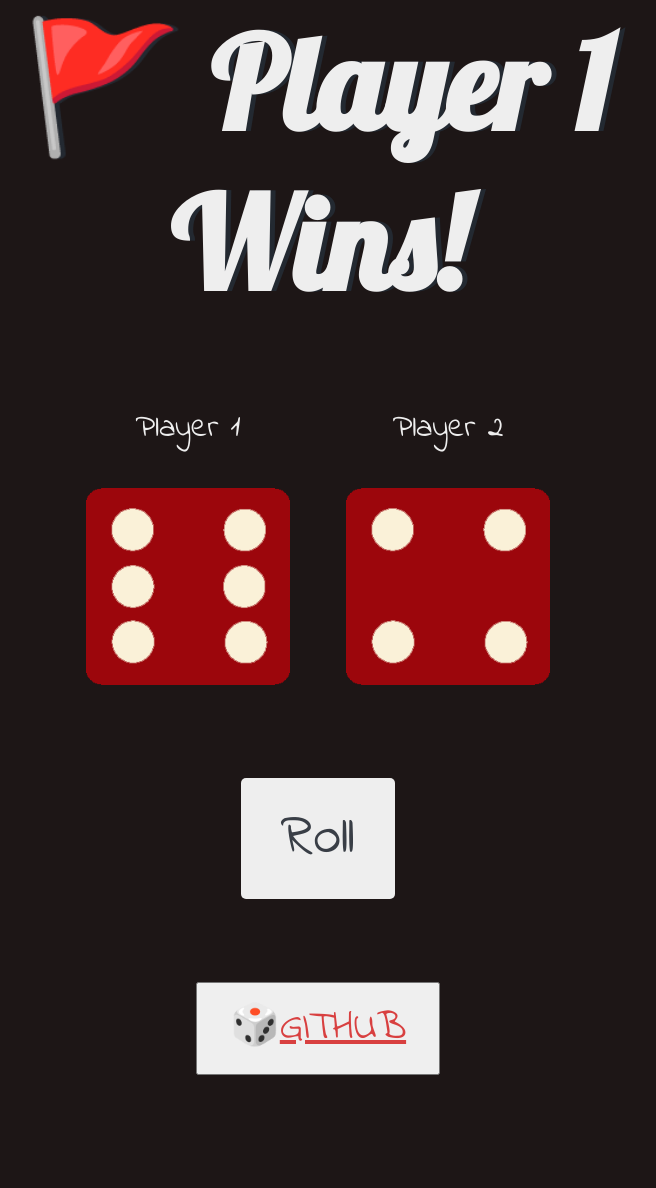
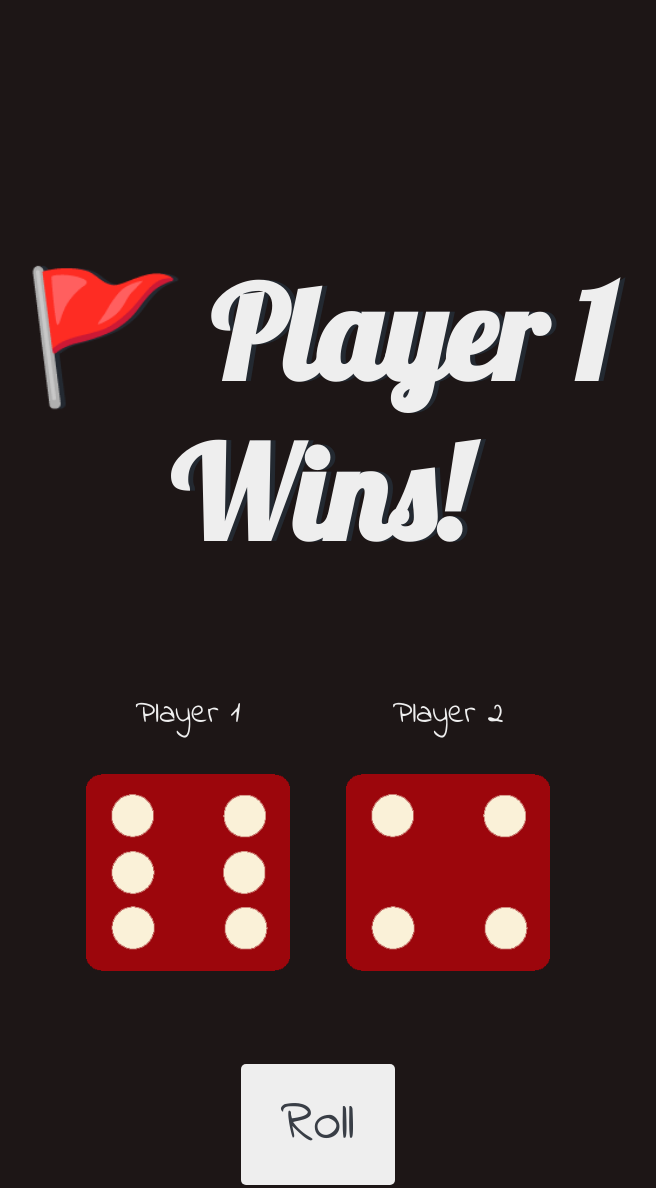
Before and after one commit to Yash122005/rollDice, a plain HTML site: page index.html in a window 1280 px wide. Shown: the part 80-1268 px from the top of the page, without its empty margins (322-978 px from the left). Before the commit the page ends 1163 px from the top, so only its background shows below. Drawn offline with Linux system fonts and the light colour scheme.

Commit message:
Update styles.css

```diff
--- a/styles.css
+++ b/styles.css
@@ -16,7 +16,7 @@ body {
 }
 
 h1 {
-  margin: 50px 30px;
+  margin-top: 300px;
   font-family: 'Lobster', cursive;
   text-shadow: 5px 0 #232931;
   font-size: 8rem;
@@ -76,6 +76,9 @@ footer {
   font-family: 'Indie Flower', cursive;
   margin-top: 20px;
 }
+footer{
+margin-bottom: 200px;
+}
 a{
    color: #D84040;b
 }
```
